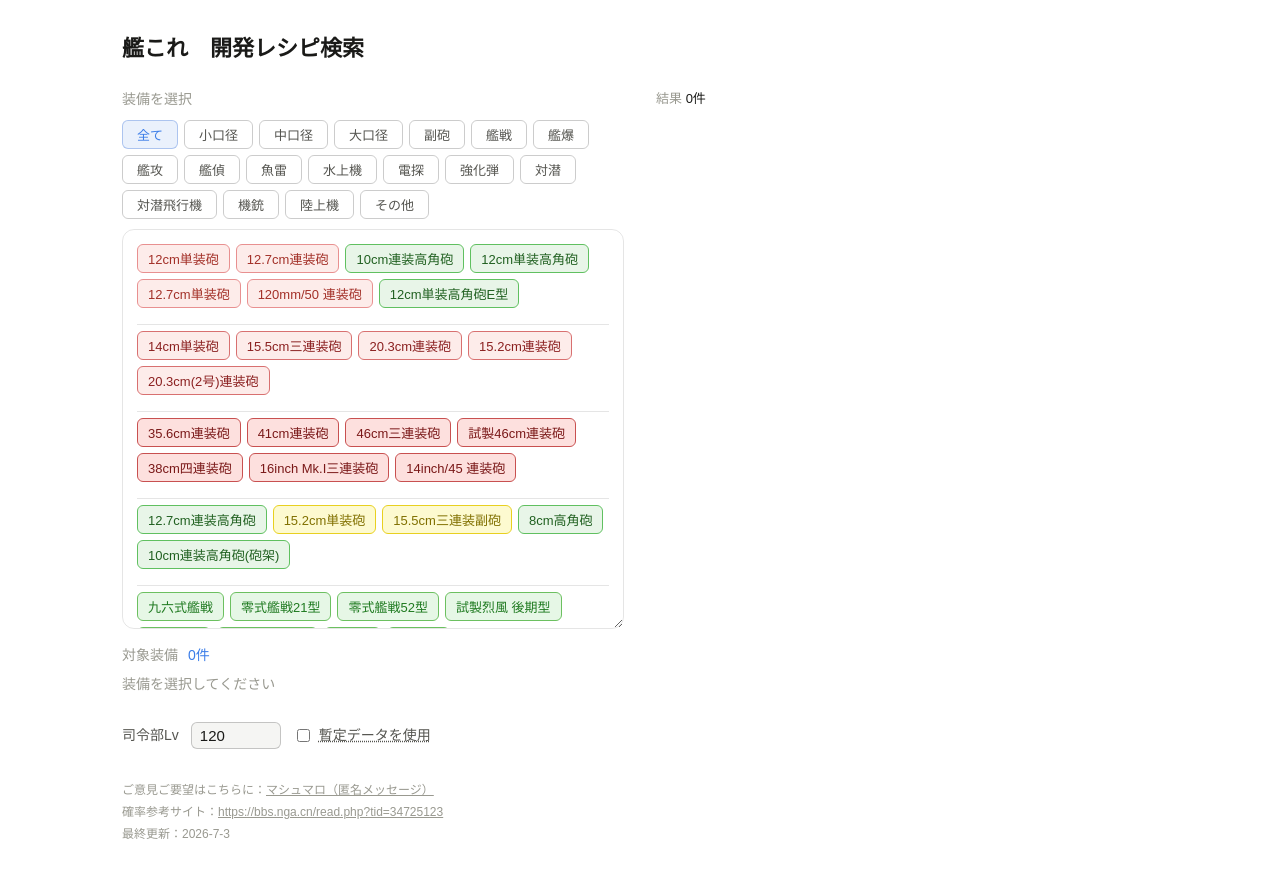
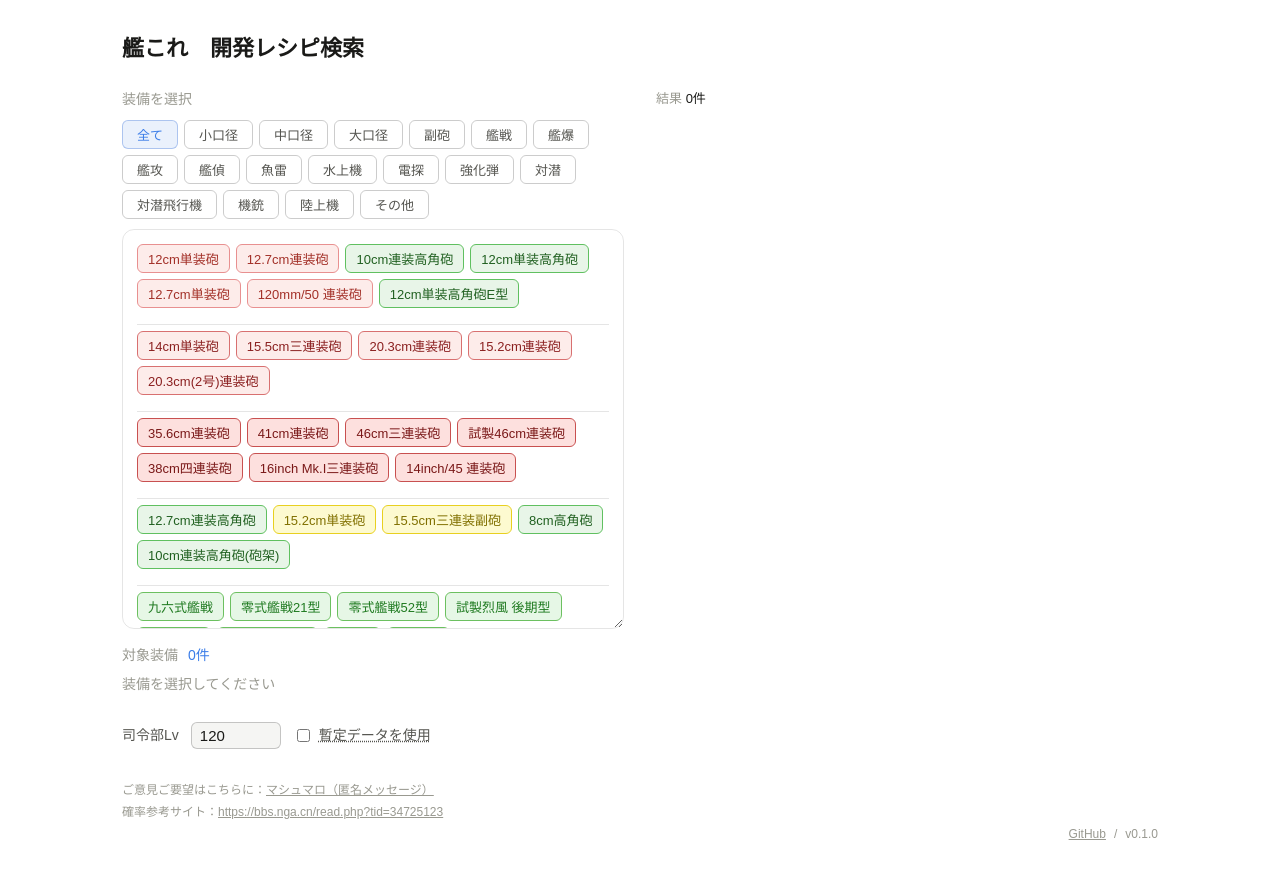
Before and after one commit to iora339/kc-dev-gen, a React (Vite) app: page / in a window 1280 px wide. Built offline with nearby package versions, Linux system fonts and the light colour scheme.

Commit message:
フッターを GitHub / v0.1.0 形式に変更し右下に配置

```diff
--- a/src/App.tsx
+++ b/src/App.tsx
@@ -286,7 +286,11 @@
       <footer style={{ marginTop: "auto", paddingTop: "2rem", fontSize: 12, color: "var(--text-muted)" }}>
         <p style={{ margin: "0 0 4px" }}>ご意見ご要望はこちらに：<a href="https://marshmallow-qa.com/lmingitwavpu1ou?t=0HNCFk&utm_medium=url_text&utm_source=promotion" target="_blank" rel="noopener noreferrer" style={{ color: "inherit" }}>マシュマロ（匿名メッセージ）</a></p>
         <p style={{ margin: "0 0 4px" }}>確率参考サイト：<a href="https://bbs.nga.cn/read.php?tid=34725123" target="_blank" rel="noopener noreferrer" style={{ color: "inherit" }}>https://bbs.nga.cn/read.php?tid=34725123</a></p>
-        <p style={{ margin: 0 }}>最終更新：2026-7-3</p>
+        <p style={{ margin: 0, display: "flex", justifyContent: "flex-end", alignItems: "center", gap: 8 }}>
+          <a href="https://github.com/iora339/kc-dev-gen" target="_blank" rel="noopener noreferrer" style={{ color: "inherit" }}>GitHub</a>
+          <span style={{ color: "var(--text-muted)" }}>/</span>
+          <span>v0.1.0</span>
+        </p>
       </footer>
     </div>
   );
```
